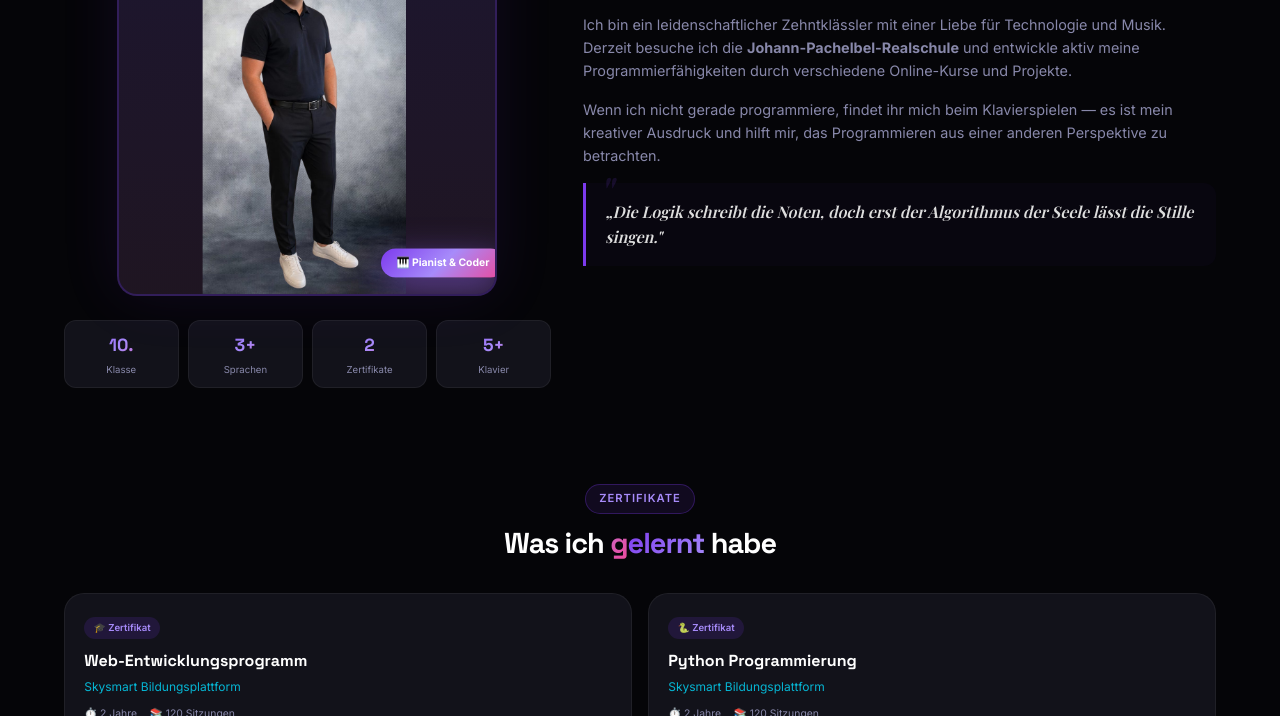
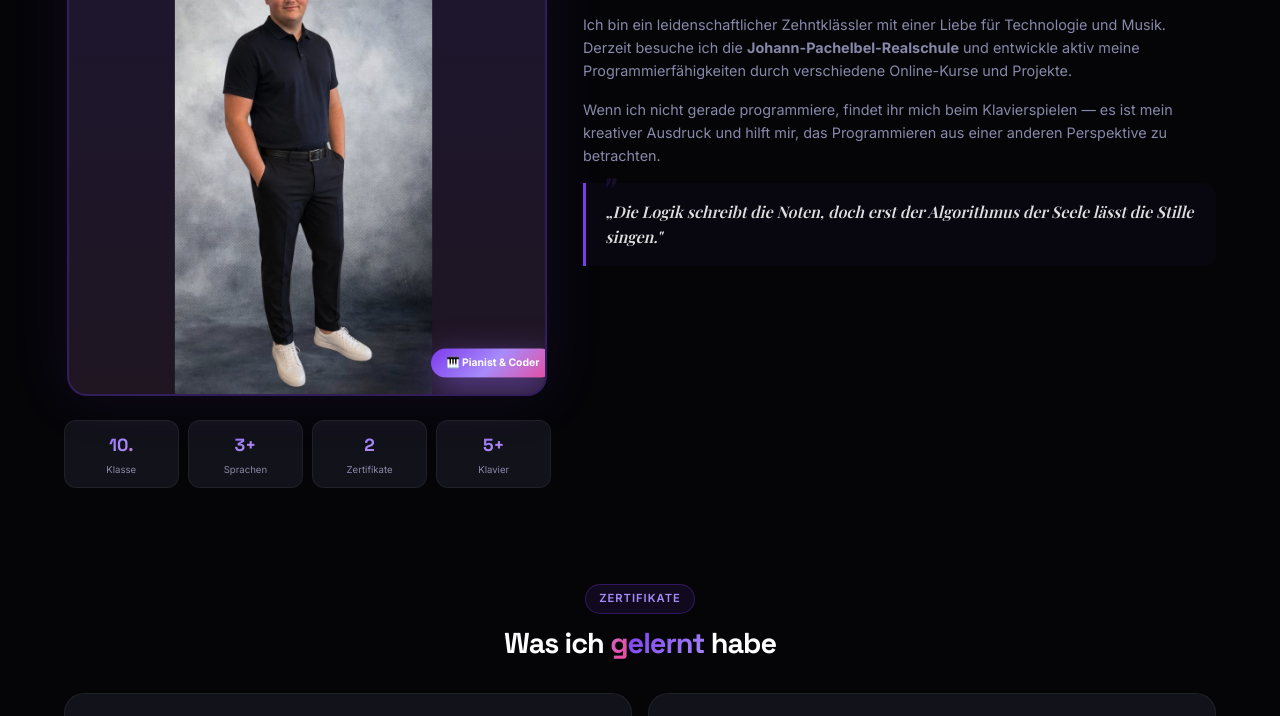
Before and after one commit to Leon-Schmidt-dev/Leon-Schmidt.io, a plain HTML site: page index.html in a window 1280 px wide. Shown: the part 1041-1757 px from the top of the page. Drawn offline with nearby package versions, Linux system fonts and the light colour scheme; animation ran at ten frames a second; a web font is replaced by a local one.

Commit message:
Enhance profile image styling for responsiveness
Updated profile image styles for larger display and mobile responsiveness.

```diff
--- a/index.html
+++ b/index.html
@@ -386,18 +386,20 @@
             .about-grid { grid-template-columns: 1fr 1.3fr; }
         }
 
+        /* ===== BILD-DARSTELLUNG – DEUTLICH GRÖSSER & SEITENANPASSUNG ===== */
         .profile-image-wrapper {
             position: relative;
             border-radius: var(--radius);
             overflow: hidden;
-            aspect-ratio: 1 / 1;
             background: var(--bg-card);
             border: 2px solid rgba(124, 58, 237, 0.3);
             box-shadow: 0 0 60px rgba(124, 58, 237, 0.1);
             transition: all 0.6s cubic-bezier(0.4, 0, 0.2, 1);
-            max-width: 380px;
+            /* 1️⃣ BILD VIEL GRÖSSER: Breite auf 100% und max-width auf 480px erhöht */
+            width: 100%;
+            max-width: 480px;
             margin: 0 auto;
-            width: 100%;
+            aspect-ratio: 1 / 1;
         }
         .profile-image-wrapper:hover {
             border-color: rgba(124, 58, 237, 0.7);
@@ -728,6 +730,8 @@
             .cta-inner h2{font-size:1.4rem}
             .cta-inner{padding:1.5rem 1rem}
             .music-grid{grid-template-columns:1fr}
+            /* 2️⃣ BILD AUF MOBIL: max-width auf 100% (passt sich der Breite an) */
+            .profile-image-wrapper { max-width: 100%; }
         }
 
         /* ===== KI CHATBOT STYLES ===== */
```
